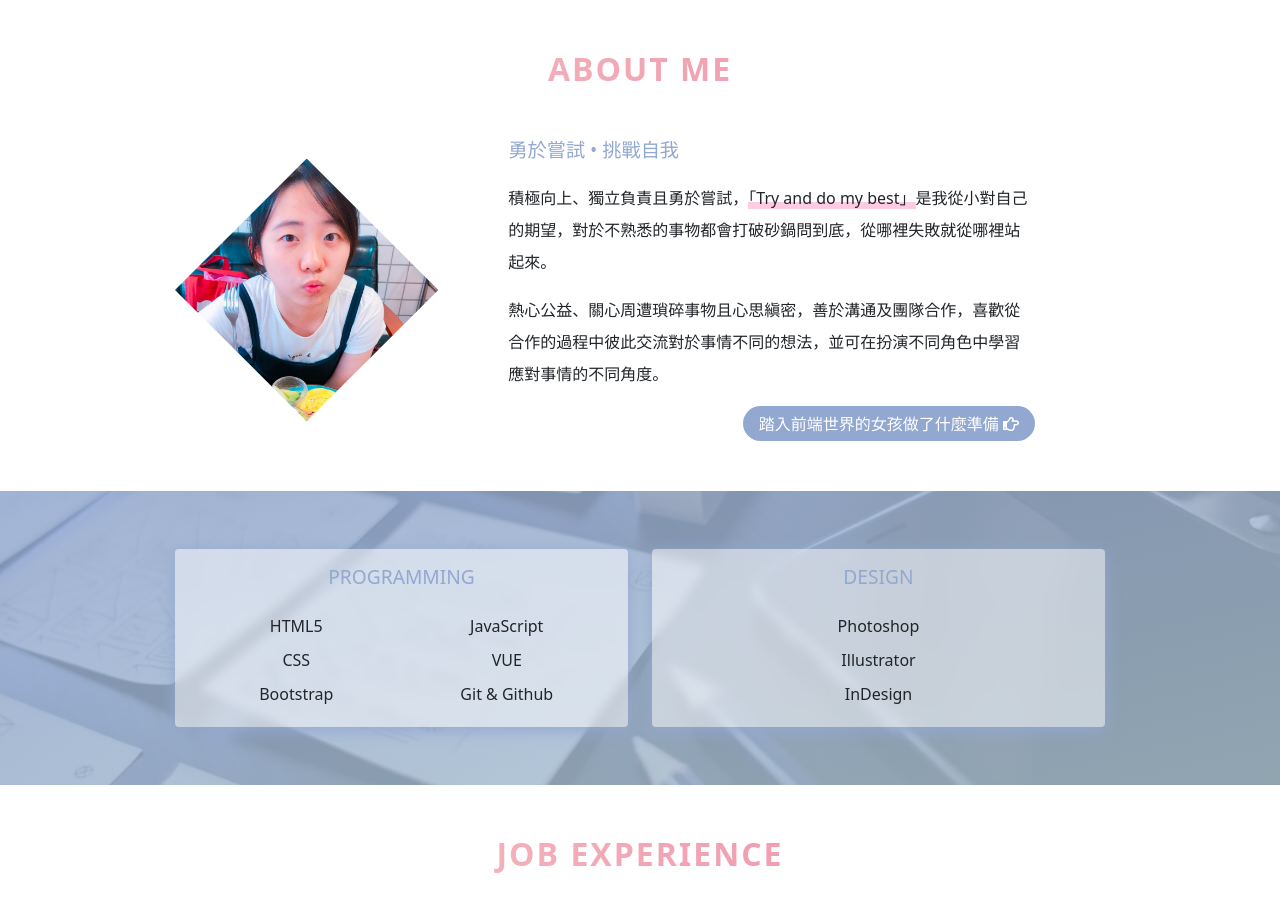
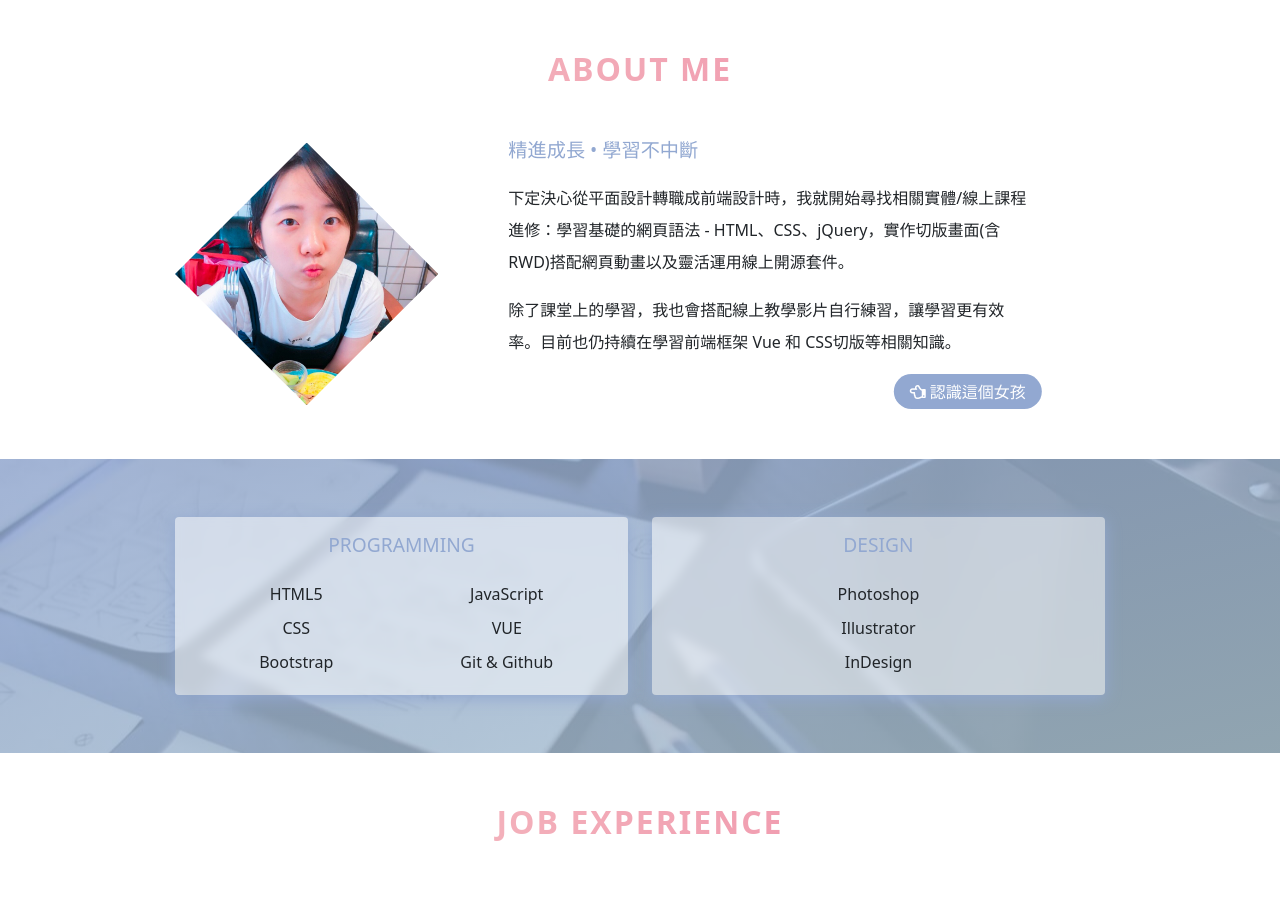
Before and after one commit to WendyTsao/Resume, a Vue app: page / in a window 1280 px wide. Shown: the part 800-1716 px from the top of the page. Built offline with nearby package versions, Linux system fonts and the light colour scheme.

Commit message:
add toggle button transition

```diff
--- a/src/assets/css/style.css
+++ b/src/assets/css/style.css
@@ -157,14 +157,11 @@ ul,li{
 .rolldownbtn i{
     font-size: 30px;
     color: #fff;
-    animation: pulse 2s infinite;
+    animation: pulse-vertical 2s infinite;
 }
 
 /* 關於我 */
-.about .avatar{
-    flex: 1;
-    display: flex;
-    justify-content: center;
+.about .content{
     align-items: center;
 }
 
@@ -174,12 +171,12 @@ ul,li{
 }
 
 .about .text{
-    flex: 2;
     margin-top: 20px;
 }
 
 .tag{
     text-align: center;
+    animation: pulse-horizontal 1s infinite;
 }
 
 .tag .badge{
@@ -294,7 +291,7 @@ ul,li{
     border-top: 1px solid #92A8D1;
 }
 
-@keyframes pulse {
+@keyframes pulse-vertical {
     0%{
         transform: translate(0, 0);
     }
@@ -305,6 +302,18 @@ ul,li{
         transform: translate(0, 0);
     }
 }
+@keyframes pulse-horizontal {
+    0%{
+        transform: translate(0, 0);
+    }
+    50%{
+        transform: translate(10px, 0);
+    }
+    100%{
+        transform: translate(0, 0);
+    }
+}
+
 
 @media screen and (min-width: 992px) {
     /* 共用CSS */
@@ -383,15 +392,15 @@ ul,li{
     }
 
     /* 關於我 */
+    .about .avatar{
+        flex: 1;
+    }
+
     .about .text{
+        flex: 2;
         margin: 0 70px;
     }
 
-    .about .avatar{
-        display: flex;
-        justify-content: center;
-        align-items: center;
-    }
     .tag{
         text-align: right;
     }
--- a/src/views/Home.vue
+++ b/src/views/Home.vue
@@ -29,7 +29,9 @@
         <div class="avatar">
           <img src="../assets/pic/wendy.png" />
         </div>
-        <div v-if="isShow" class="text personality d-flex flex-column">
+        <div class="text">
+          <transition name="fade">
+            <div v-show="isBtn1 && btn2Disable" class="personality">
               <h4>勇於嘗試 • 挑戰自我</h4>
               <p>
                 積極向上、獨立負責且勇於嘗試，<span class="highlight"
@@ -39,22 +41,26 @@
               <p>
                 熱心公益、關心周遭瑣碎事物且心思縝密，善於溝通及團隊合作，喜歡從合作的過程中彼此交流對於事情不同的想法，並可在扮演不同角色中學習應對事情的不同角度。
               </p>
-          <ToggleButton :title="'踏入前端世界的女孩做了什麼準備'"  @click="ContentToggle">
+              <ToggleButton :title="'踏入前端世界的女孩做了什麼準備'"  @click="changeBtn('1')">
                 <template #icon-right>
                     <i class="far fa-hand-point-right"></i>
                 </template>
               </ToggleButton>
             </div>
-        <div v-else class="text study d-flex flex-column">
+          </transition>
+          <transition name="fade">
+            <div v-show="isBtn2 && btn1Disable" class="study">
                 <h4>精進成長 • 學習不中斷</h4>
                 <p>下定決心從平面設計轉職成前端設計時，我就開始尋找相關實體/線上課程進修：學習基礎的網頁語法 - HTML、CSS、jQuery，實作切版畫面(含RWD)搭配網頁動畫以及靈活運用線上開源套件。
                 </p>
                 <p>除了課堂上的學習，我也會搭配線上教學影片自行練習，讓學習更有效率。目前也仍持續在學習前端框架 Vue 和 CSS切版等相關知識。</p>
-          <ToggleButton :title="'認識這個女孩'"  @click="ContentToggle">
-            <template #icon-right>
+              <ToggleButton :title="'認識這個女孩'"  @click="changeBtn('2')">
+                <template #icon-left>
                   <i class="far fa-hand-point-left"></i>
                 </template>
               </ToggleButton>
+            </div>
+          </transition>
         </div>
       </div>
     </div>
@@ -174,7 +180,7 @@ import CardList from '../components/CardList.vue';
 import Graphic from '../components/Graphic.vue';
 import ToggleButton from '../components/ToggleButton.vue';
 
-import { ref } from 'vue';
+import { ref, computed } from 'vue';
 
 export default {
   components: { Navbar, Graphic, CardList, ToggleButton },
@@ -248,12 +254,45 @@ export default {
       { designSkill: "InDesign" },
     ];
 
-    const isShow = ref(true);
-    const ContentToggle = ()=>{
-      isShow.value = !isShow.value
+    const currentBtn = ref('1');
+    const btn2Disable = ref(false);
+    const btn1Disable = ref(true);
+
+    const isBtn1 = computed(()=> currentBtn.value === '2');
+    const isBtn2 = computed(()=> currentBtn.value === '1');
+
+    const changeBtn = btnName => {
+      currentBtn.value = btnName;
+      const time = setTimeout(() => {
+        btn2Disable.value = isBtn1.value;
+        btn1Disable.value = isBtn2.value;
+      }, 600);
     }
 
-    return { programmingGraphicItem, designGraphicItem, skillProgrammingItems, skillDesignItems, isShow, ContentToggle };
+    return {
+      programmingGraphicItem,
+      designGraphicItem,
+      skillProgrammingItems,
+      skillDesignItems,
+      currentBtn, btn1Disable, btn2Disable, isBtn1, isBtn2, changeBtn,
+    };
   }
 };
 </script>
+
+<style scoped>
+  .fade-enter-active,
+  .fade-leave-active {
+    transition: opacity .5s;
+  }
+
+  .fade-enter-from,
+  .fade-leave-to {
+    opacity: 0;
+  }
+
+  .fade-enter-to,
+  .fade-leave-from {
+    opacity: 1;
+  }
+</style>
```
Lines whose indentation alone changed are shown as unchanged.
